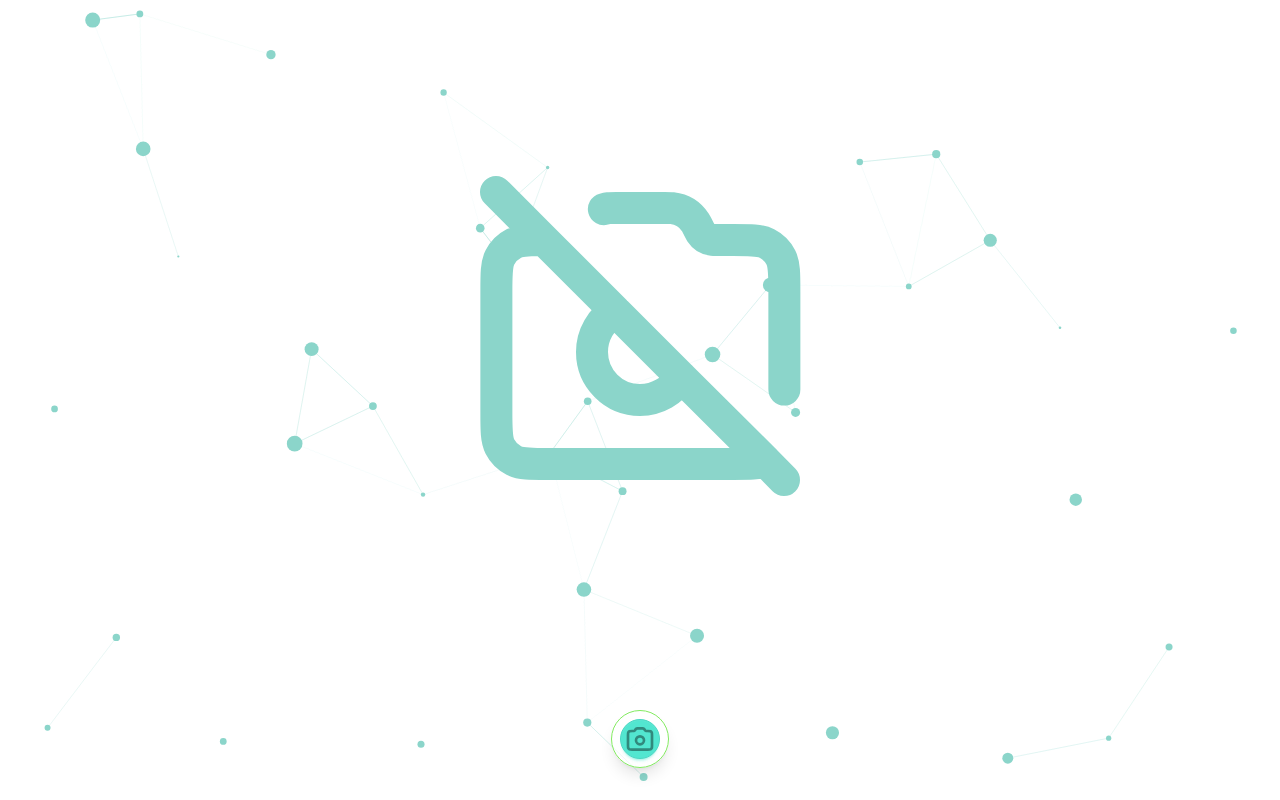
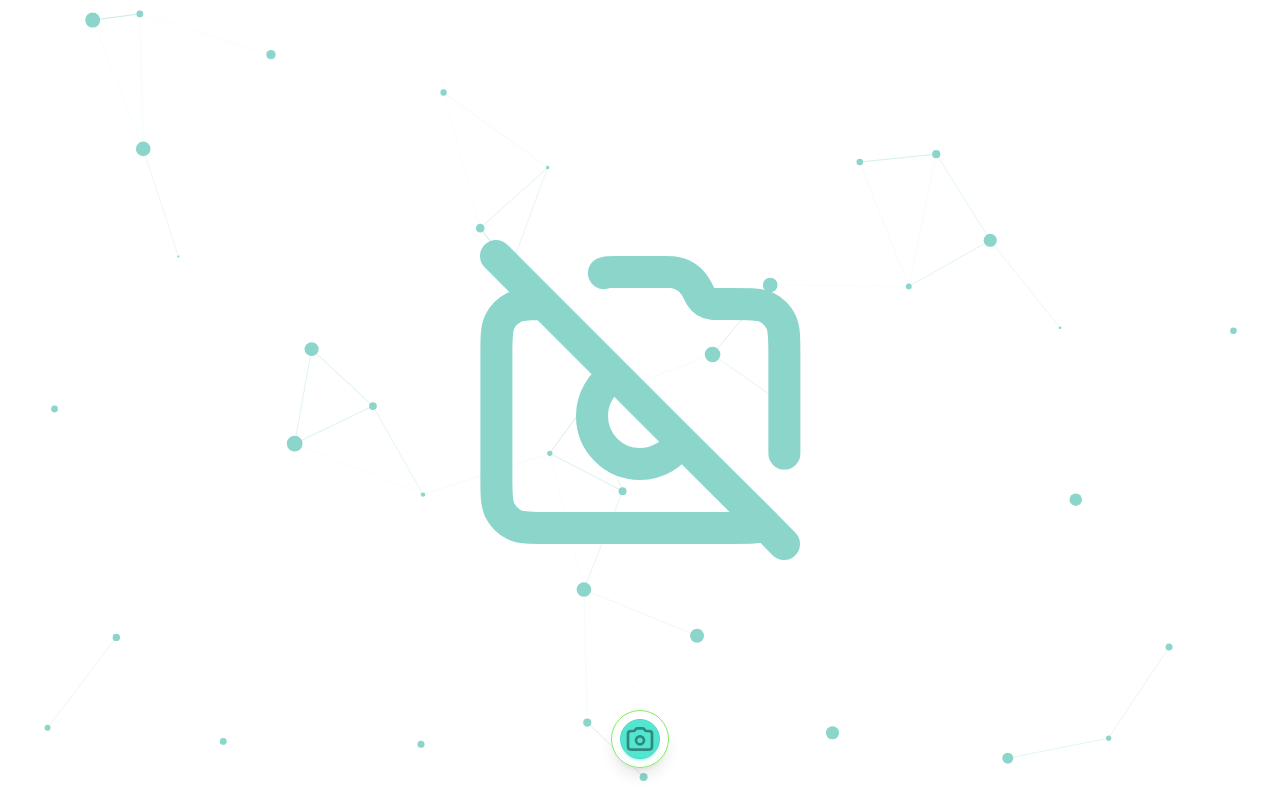
Before and after one commit to sumitsahoo/barcode-scanner, a React (Vite) app: page / in a window 1280 px wide. Built offline with nearby package versions, Linux system fonts and the light colour scheme.

Commit message:
chore: enhance layout and styling for better user experience and prevent page scrolling

```diff
--- a/src/App.jsx
+++ b/src/App.jsx
@@ -102,7 +102,7 @@ const App = () => {
   );
 
   return (
-    <div className="App">
+    <div className="App h-dvh w-full overflow-hidden">
       <Particles options={options} init={particlesLoaded} />
       <BarcodeScanner />
     </div>
--- a/src/components/BarcodeScanner.jsx
+++ b/src/components/BarcodeScanner.jsx
@@ -325,16 +325,16 @@ const BarcodeScanner = () => {
   const shouldShowTorchButton = isScanning && isPhoneDevice && facingMode === "environment";
 
   return (
-    <div className="relative w-full h-dvh grid grid-cols-1 gap-6 place-items-center overflow-hidden backdrop-blur-none">
-      <div className="flex justify-center items-center relative">
-        <IconCameraClosed className="absolute -mt-32 z-10 w-[40vw] h-[40vw] md:w-[30vw] md:h-[30vw] text-primary" />
+    <div className="relative w-full h-dvh flex justify-center items-center overflow-hidden backdrop-blur-none">
+      <div className="absolute inset-0 flex justify-center items-center">
+        <IconCameraClosed className="absolute z-10 w-[40vw] h-[40vw] md:w-[30vw] md:h-[30vw] text-primary" />
         <video
           title="Barcode Scanner"
           ref={videoRef}
           autoPlay
           muted
           playsInline
-          className="w-screen h-screen object-cover drop-shadow-xl relative z-20"
+          className="w-full h-full object-cover drop-shadow-xl relative z-20"
         />
       </div>
       <canvas ref={canvasRef} hidden />
--- a/src/main.css
+++ b/src/main.css
@@ -94,6 +94,20 @@
   ::file-selector-button {
     border-color: var(--color-gray-200, currentColor);
   }
+
+  /* Prevent scrolling on the entire page */
+  html,
+  body {
+    overflow: hidden;
+    height: 100dvh;
+    margin: 0;
+    padding: 0;
+  }
+
+  #root {
+    height: 100dvh;
+    overflow: hidden;
+  }
 }
 
 /* Barcode scanning animation - optimized for smooth 60fps performance */
```
Also changed, not shown: 1 other file (tests, documents, lock files or other folders).
